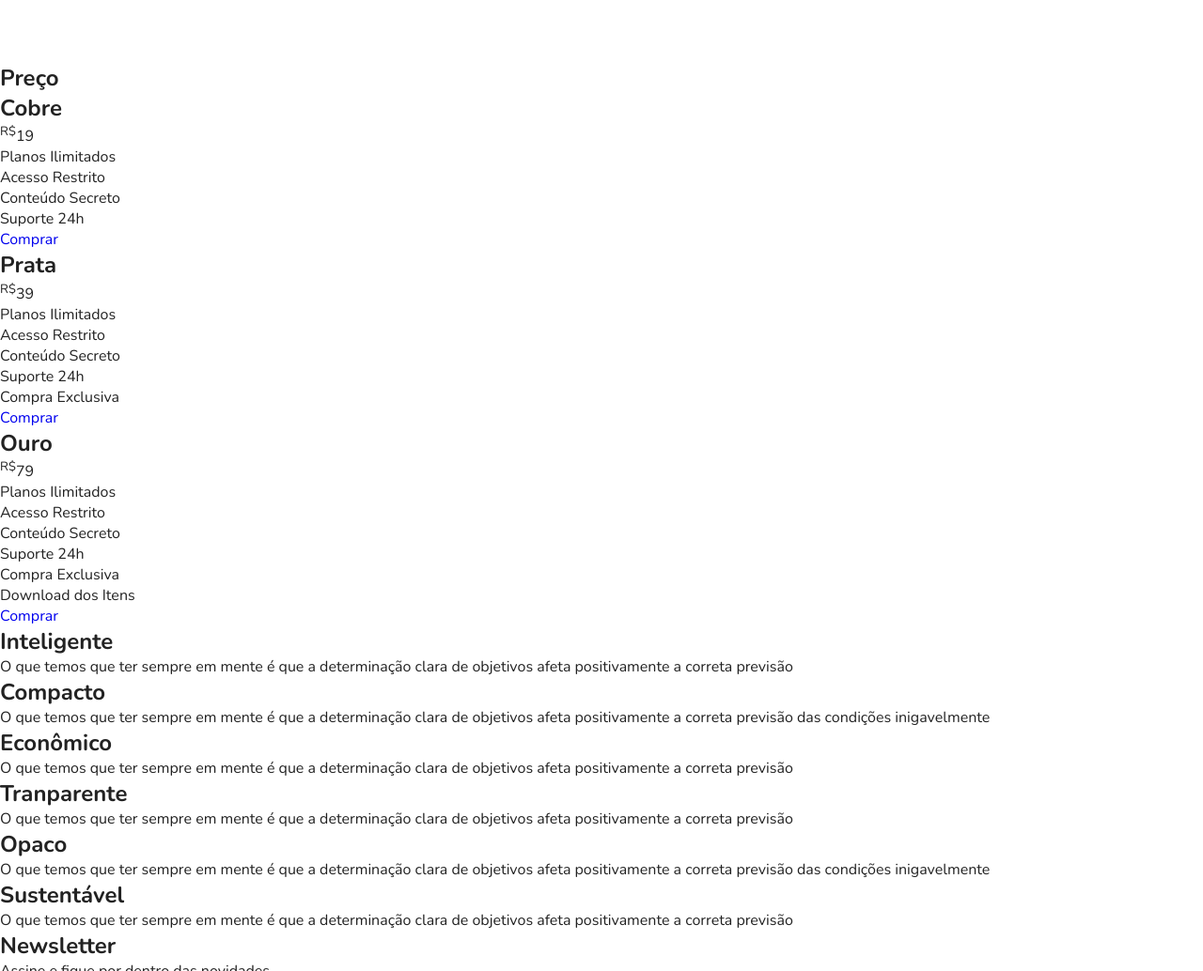
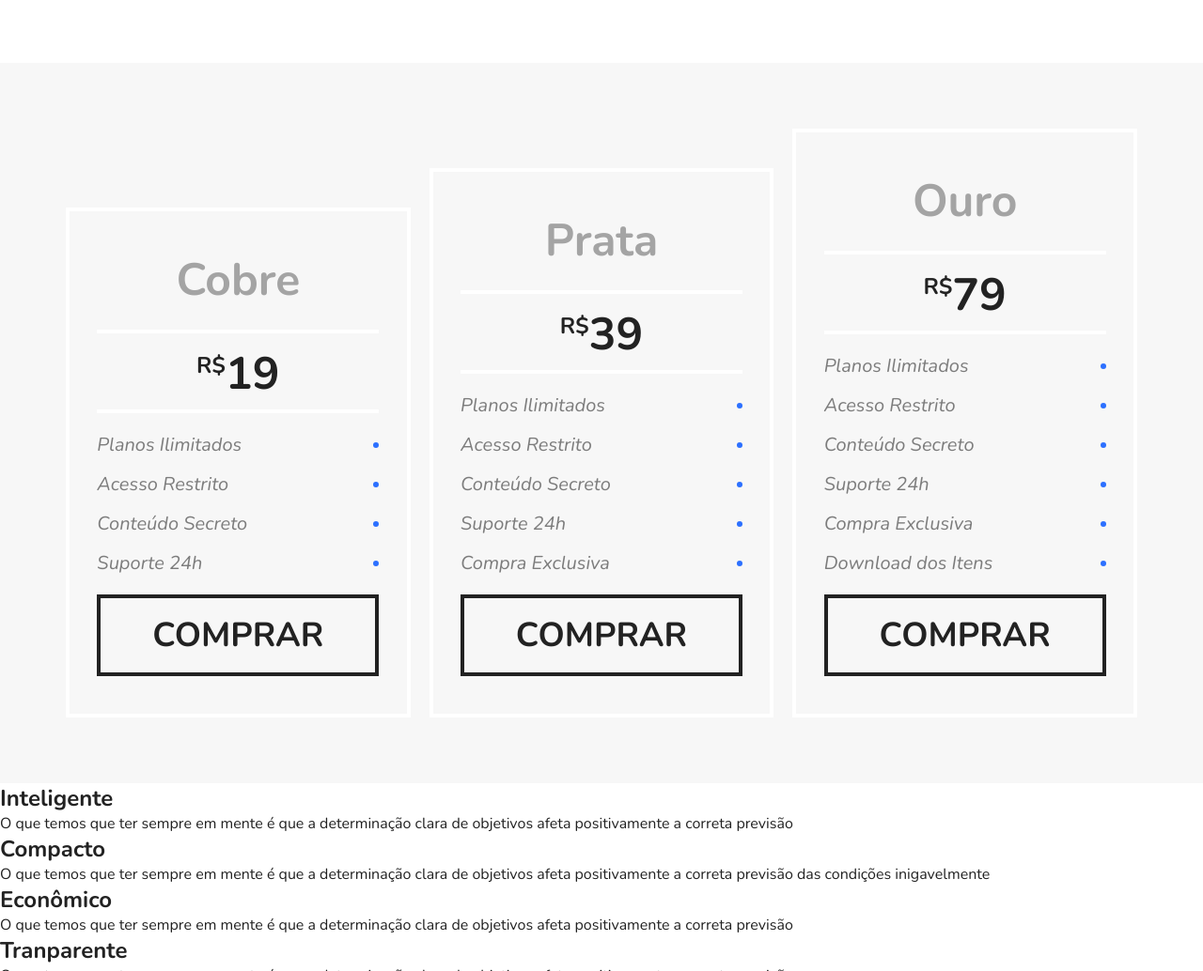
Before and after one commit to luccasmesquita/posicionamentos-CSS, a plain HTML site: page Flexblog/index.html in a window 1280 px wide. Shown: the part 1754-2788 px from the top of the page at 94% size. Drawn offline with nearby package versions, Linux system fonts and the light colour scheme.

Commit message:
commit - css section preco

```diff
--- a/Flexblog/css/style.css
+++ b/Flexblog/css/style.css
@@ -144,3 +144,84 @@ img {
 .blue {
     border-top: 8px solid #66d9eb;
 }
+
+/* Preço */
+.preco {
+    background: #f7f7f7;
+    padding: 60px;
+    display: flex;
+    flex-wrap: wrap;
+    align-items: flex-end;
+}
+.preco-item {
+    border: 4px solid white;
+    flex: 1 1 260px;
+    padding: 20px;
+    margin: 10px;
+}
+.preco-item h2 {
+    font-size: 3em;
+    color: #a4a4a4;
+    text-align: center;
+    margin-top: 20px;
+}
+.preco-item span {
+    max-width: 300px;
+    margin: 20px auto;
+    display: block;
+    font-size: 3em;
+    text-align: center;
+    font-weight: bold;
+    padding: 10px 0 5px;
+    border-top: 4px solid white;
+    border-bottom: 4px solid white;
+
+}
+.preco-item sup {
+    font-size: 0.5em;
+}
+.preco-item ul {
+    max-width: 300px;
+    margin: 20px auto;
+    font-size: 1.25em;
+    font-style: italic;
+    color: #7c7c7c;
+}
+.preco-item li {
+    display: flex;
+    justify-content: space-between;
+    align-items: center;
+    margin-bottom: 15px;
+}
+.preco-item li::after {
+    content: '';
+    display: block;
+    width: 6px;
+    height: 6px;
+    background: #2c70ff;
+    border-radius: 50%;
+}
+.preco-item a {
+    max-width: 300px;
+    display: block;
+    margin: 20px auto;
+    border: 4px solid;
+    color: #222222;
+    text-transform: uppercase;
+    font-weight: bold;
+    font-size: 2.25em;
+    padding: 15px 0;
+    text-align: center;
+}
+
+@media (max-width: 800px) {
+   .preco {
+    padding: 0 10px;
+   }
+   .preco .preco-item:nth-child(3) {
+       order: -2;
+   }
+   .preco .preco-item:nth-child(2) {
+    order: -1;
+}
+}
--- a/Flexblog/index.html
+++ b/Flexblog/index.html
@@ -76,7 +76,6 @@
         </section> <!-- Final Produtos-->
 
         <section class="preco" id="preco"> <!-- Inicio Preço-->
-            <h1>Preço</h1>
             <div class="preco-item">
                 <h2>Cobre</h2>
                 <span><sup>R$</sup>19</span>
```
